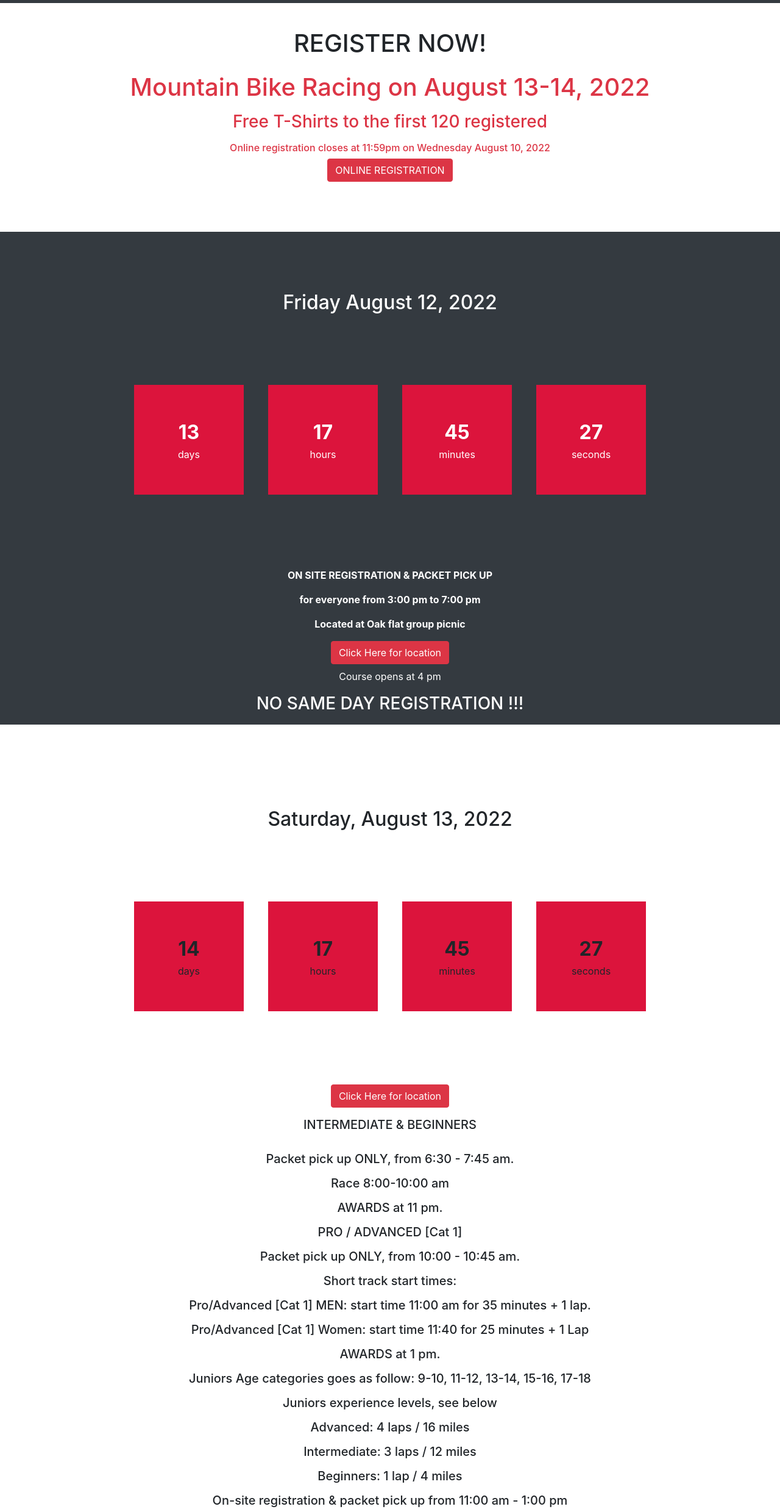
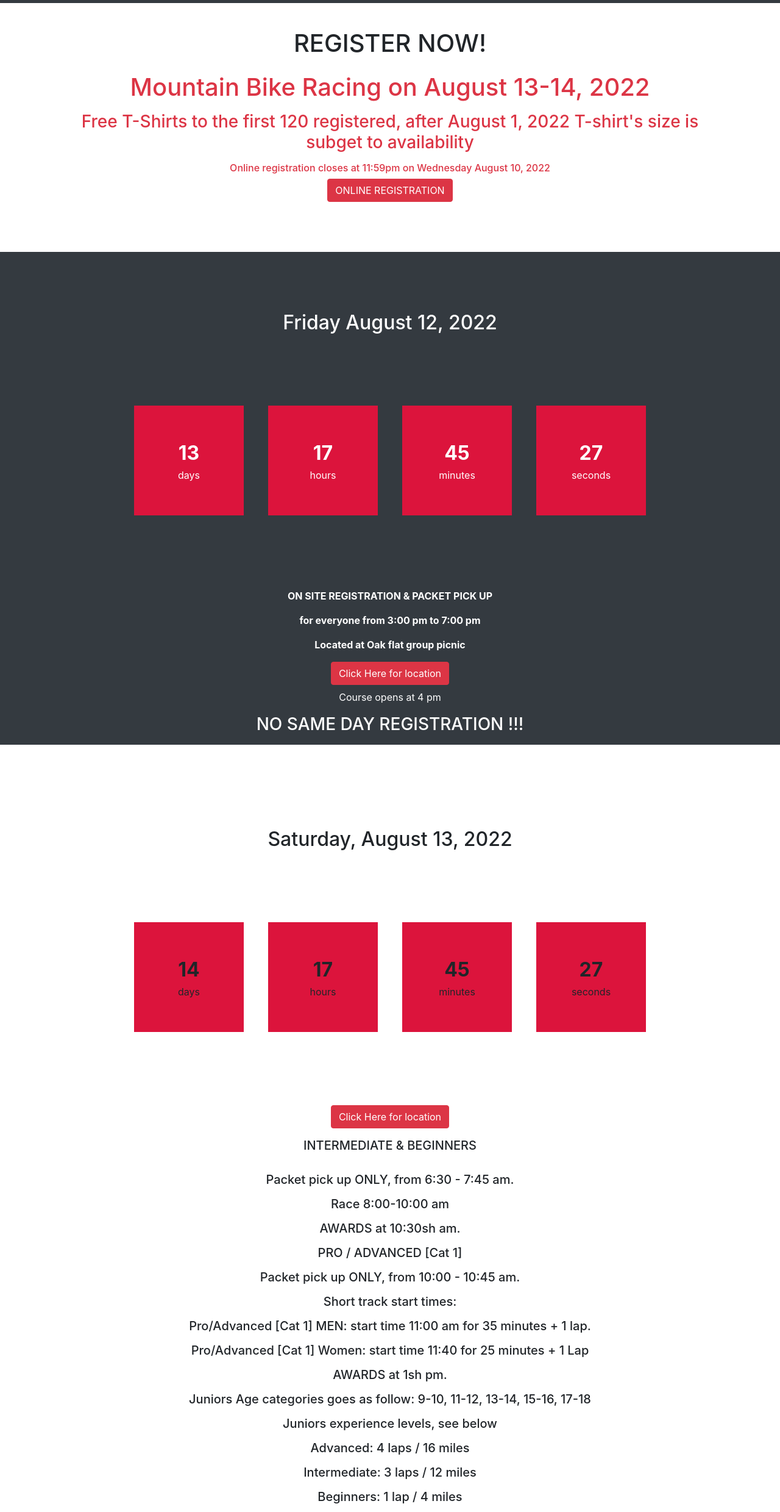
Before and after one commit to parmenidesorpinel/parmenidesorpinel.github.io, a plain HTML site: page registerNow.html in a window 1280 px wide. Shown: the part 53-2532 px from the top of the page at 61% size. Drawn offline with nearby package versions, Linux system fonts and the light colour scheme.

Commit message:
Update registerNow.html

```diff
--- a/registerNow.html
+++ b/registerNow.html
@@ -73,7 +73,7 @@
 		</div>
 		<div class="rounded text-danger text-center p-3">
 			<h1>Mountain Bike Racing on August 13-14, 2022</h1>
-			<p> <h3>Free T-Shirts to the first 120 registered</h3></p>
+			<p> <h3>Free T-Shirts to the first 120 registered, after August 1, 2022 T-shirt's size is subget to availability</h3></p>
 				<p>
 		        		<h6>Online registration closes at 11:59pm on Wednesday August 10, 2022</h6>
 					<h4>
@@ -124,7 +124,7 @@
 						<p class="p-3">INTERMEDIATE & BEGINNERS</p>
 						<p>Packet pick up ONLY, from 6:30 - 7:45 am.</p>
 						<p>Race 8:00-10:00 am</p>
-						<p>AWARDS at 11 pm.</p>
+						<p>AWARDS at 10:30sh am.</p>
 					</div>
 					<div>
 						<p>PRO / ADVANCED [Cat 1]</p>
@@ -132,7 +132,7 @@
 						<p>Short track start times:</p>
 						<p>Pro/Advanced [Cat 1] MEN: start time 11:00 am for 35 minutes + 1 lap.</p>
 						<p>Pro/Advanced [Cat 1] Women: start time 11:40 for 25 minutes + 1 Lap</p>
-						<p>AWARDS at 1 pm.</p>
+						<p>AWARDS at 1sh pm.</p>
 					</div>
 					<div>
 						<p>Juniors Age categories goes as follow: 9-10, 11-12, 13-14, 15-16, 17-18</p>
@@ -173,12 +173,12 @@
 					<p>KIDS 0-8 Years. Special course on the parking lot. Parents supervision required.</p>
 					<p>Packet pick up ONLY, opens at 9:00 - 9:45 am.</p>
 					<p>Race start at 10:00 am for 20 minutes + 1 lap</p>
-					<p>AWARDS 11 am</p>
+					<p>AWARDS 11sh am</p>
 					<p>- - - - - - - - - - -</p>
 					<p>PRO/Advanced [Cat 1]</p>
 					<p>Pro/Advanced [Cat 1] Men: start time 10:30 am for 5 laps on a 4.5 mile course.</p>
 					<p>Pro/Advanced [Cat 1] Women: start time 10:35 for 5 laps on a 4.5 mile course</p>
-					<p>AWARDS 1 pm</p>
+					<p>AWARDS 1sh pm</p>
 			</h5>
 
 		        		<a class="btn btn-danger" href="https://www.google.com/maps/place/Oak+Flats+Group+Picnic/@34.9963831,-106.3300451,2238m/data=!3m1!1e3!4m5!3m4!1s0x0:0xa5df245ce0343bbf!8m2!3d34.9982225!4d-106.3220358" target="_blank" role="botton">Click OAK FLAT GROUP PICNIC
```
